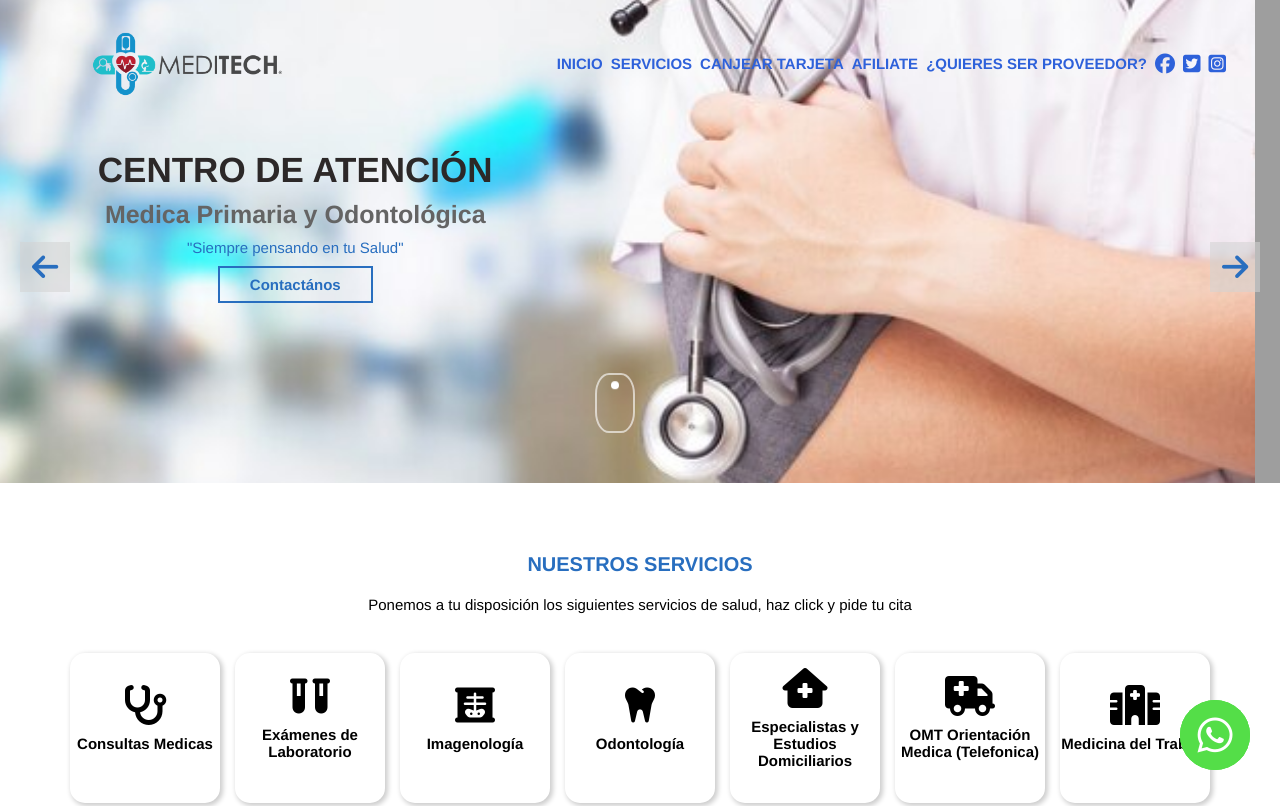
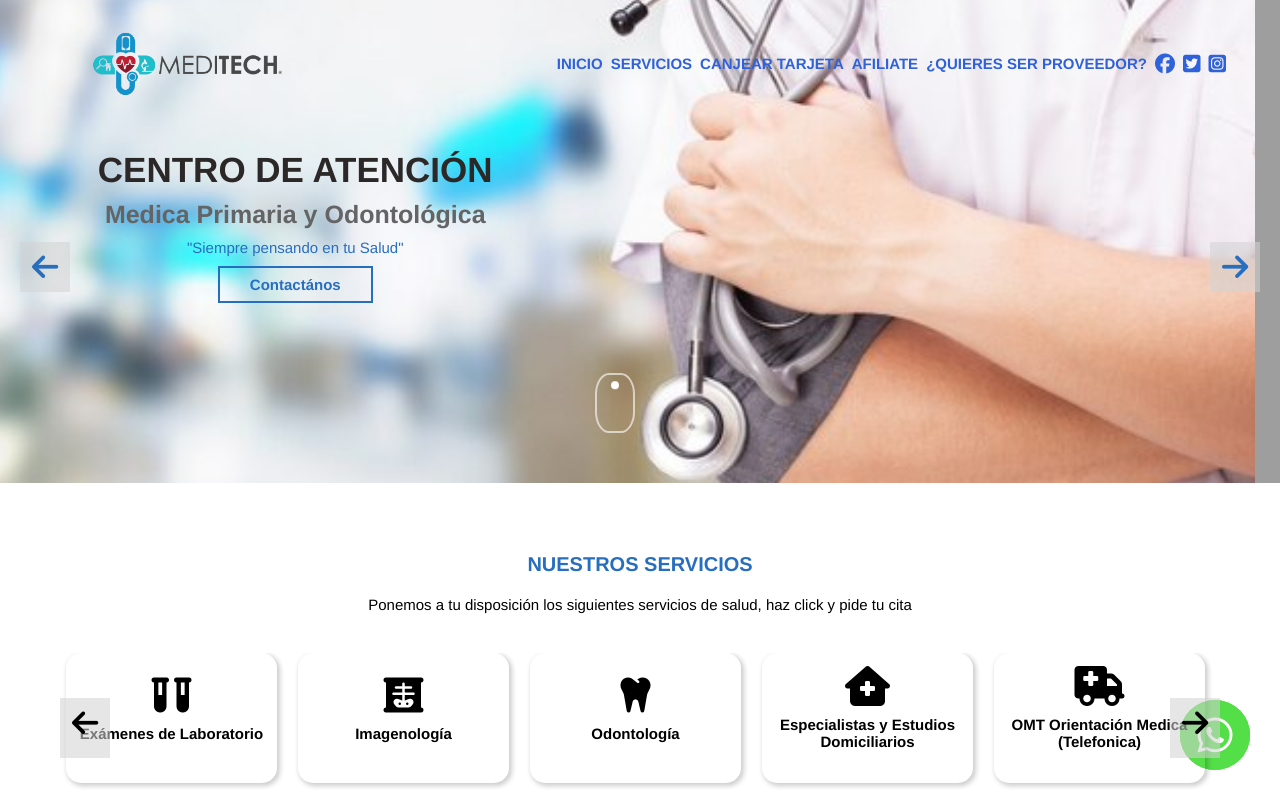
Before and after one commit to VictoriaQuintero/frontend-3, a plain HTML site: page index.html in a window 1280 px wide. Shown: the top 806 px of the page. Drawn offline with Linux system fonts and the light colour scheme; grey boxes are pictures that could not be loaded.

Commit message:
agregue el segundo carrusel

```diff
--- a/app.js
+++ b/app.js
@@ -1,5 +1,5 @@
 $(document).ready(function () {
-
+  // ----------SLIDER----------------------
   let div = $('.div-sliders');
   let divs = div.find('div[id=sliders]').length;
   let auto=0;
@@ -34,6 +34,43 @@ $(document).ready(function () {
       },900, function(){
         $('div[id=sliders]:first').insertAfter('div[id=sliders]:last');
         div.css({left: '-100%'});
+      })
+    }
+  }, 3000);
+  // ----------------------CARRUSEL------------------------
+  let contenedor = $('.contenedor-servicios');
+  let servicios = contenedor.find('div[class=servicios]').length;
+  let cont=0;
+  console.log(contenedor.css({width: servicios * 20 + '%'}));
+  contenedor.css({left:'-20%'});
+
+  $('#buttonLeft').click(function () {
+    contenedor.animate({
+      left:0
+    },900,function(){
+      $('div[class=servicios]:last').insertBefore('div[class=servicios]:first');
+      contenedor.css({left:'-20%'});
+    })
+    cont=0;
+  });
+  $('#buttonRight').click(function () {
+    contenedor.animate({
+      left:'-40%'
+    },900,function(){
+      $('div[class=servicios]:first').insertAfter('div[class=servicios]:last');
+      contenedor.css({left:'-20%'});
+    })
+    cont=0;
+  });
+
+  setInterval(() => {
+    cont++;
+    if(cont>1){
+      contenedor.animate({
+        left:'-40%'
+      },900,function(){
+        $('div[class=servicios]:first').insertAfter('div[class=servicios]:last');
+        contenedor.css({left:'-20%'});
       })
     }
   }, 3000);
--- a/index.html
+++ b/index.html
@@ -106,33 +106,39 @@
         <h2>NUESTROS SERVICIOS</h2>
         <p>Ponemos a tu disposición los siguientes servicios de salud, haz click y pide tu cita</p>
         <div class="carrusel">
-            <div>
+            <div class="contenedor-servicios">
+                <div class="servicios">
                     <i class="fa-solid fa-stethoscope"></i>
                     <p>Consultas Medicas</p>
                 </div>
-            <div>
+                <div class="servicios">
                     <i class="fa-solid fa-vials"></i>
                     <p>Exámenes de Laboratorio</p>
                 </div>
-            <div>
+                <div class="servicios">
                     <i class="fa-solid fa-x-ray"></i>
                     <p>Imagenología</p>
                 </div>
-            <div>
+                <div class="servicios">
                     <i class="fa-solid fa-tooth"></i>
                     <p>Odontología</p>
                 </div>
-            <div>
+                <div class="servicios">
                     <i class="fa-solid fa-house-medical"></i>
                     <p>Especialistas y Estudios Domiciliarios</p>
                 </div>
-            <div>
+                <div class="servicios">
                     <i class="fa-solid fa-truck-medical"></i>
                     <p>OMT Orientación Medica (Telefonica)</p>
                 </div>
-            <div>
+                <div class="servicios">
                     <i class="fa-solid fa-hospital"></i>
                     <p>Medicina del Trabajo</p>
+                </div>
+            </div>
+            <div class="button-lados">
+                <i id="buttonLeft" class="fa-solid fa-arrow-left"></i>
+                <i id="buttonRight" class="fa-solid fa-arrow-right"></i>
             </div>
         </div>
         <div class="imagenText">
--- a/styles.css
+++ b/styles.css
@@ -205,7 +205,7 @@ header .infoHeader button:hover{
     font-size: 4rem;
 }
 .section1{
-    margin: 5rem 7rem 0 7rem;
+    margin: 5rem 6rem 0 6rem;
 }
 .section1 h2{
     color: #286ebf;
@@ -222,20 +222,45 @@ header .infoHeader button:hover{
 }
 
 .section1 .carrusel{
-    display: flex;
-    justify-content: space-between;
+    position: relative;
+    overflow: hidden;
+    height: 15rem;
     margin-top: 2rem;
 }
+.section1 .contenedor-servicios{
+    position: relative;
+    display: flex;
+    justify-content: space-around;
+}
+.section1 .button-lados #buttonLeft,
+.section1 .button-lados #buttonRight{
+    cursor:pointer;
+    display: flex;
+    align-items: center;
+    justify-content: center;
+    width: 5rem;
+    height: 5rem;
+    background-color: #d3d3d38f;
+    position: absolute;
+    top:30%;
+    font-size: 3rem;
+}
+.section1 .button-lados #buttonLeft{
+    left: 0;
+}
+.section1 .button-lados #buttonRight{
+    right: 0;
+}
 
-.section1 .carrusel div{
+.section1 .carrusel .servicios{
     display: flex;
     flex-direction: column;
     align-items: center;
     justify-content: center;
     box-shadow: 2px 2px 5px 1px rgba(0, 0, 0, 0.2);
     border-radius: 1.5rem;
-    width: 15rem;;
-    height: 15rem;
+    width: 13%;
+    height: 13rem;
 }
 .section1 .carrusel div p{
     font-size: 1.5rem;
```
Lines whose indentation alone changed are shown as unchanged.
